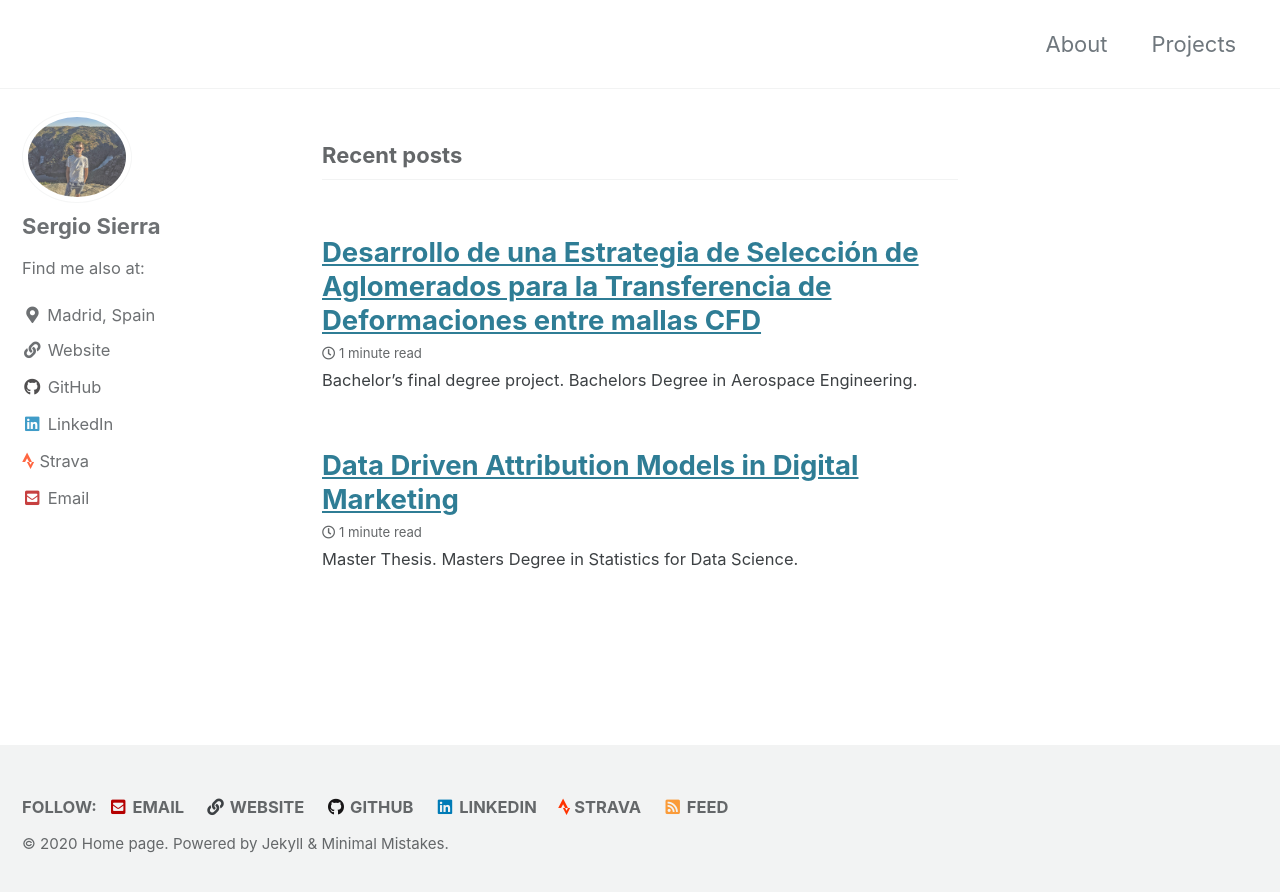
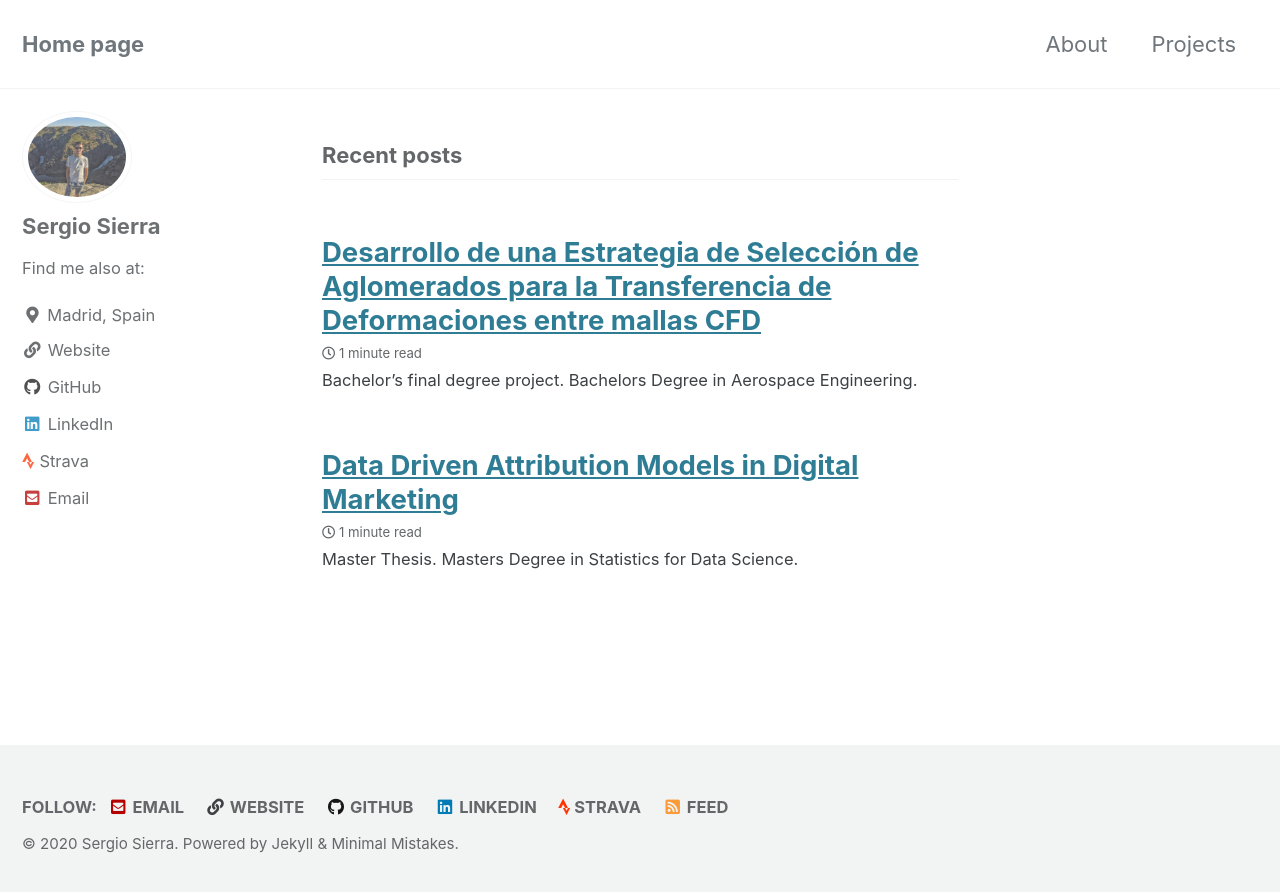
Before and after one commit to sesiga/sesiga.github.io, a Jekyll site: the page built from index.html, in a window 1280 px wide. Shown: the top 892 px of the page. Built offline with Jekyll 4.4.1, drawn with Linux system fonts in a browser that asks for light colours; cached includes are drawn as plain includes; the list of posts is cut into pages by our own code.

Commit message:
update _config.yml

```diff
--- a/_config.yml
+++ b/_config.yml
@@ -16,10 +16,10 @@ minimal_mistakes_skin    : "default" # "air", "aqua", "contrast", "dark", "dirt"
 
 # Site Settings
 locale                   : "en-US"
-title                    : ""
+title                    : "Home page"
 title_separator          : "-"
 subtitle                 : # site tagline that appears below site title in masthead
-name                     : "Home page"
+name                     : "Sergio Sierra"
 description              : "Hi all! I invite you to navigate over the projects I have worked on."
 url                      : https://www.sergiosierrag.com/ #"https://sesiga.github.io"
 baseurl                  : # the subpath of your site, e.g. "/blog"
```
